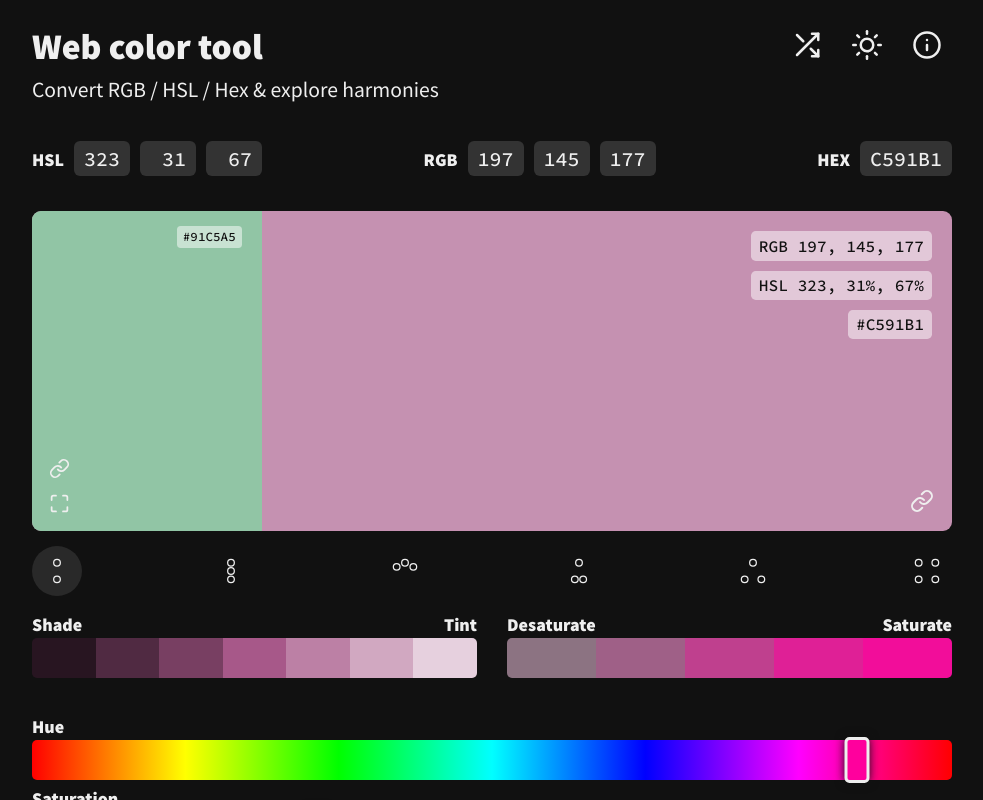
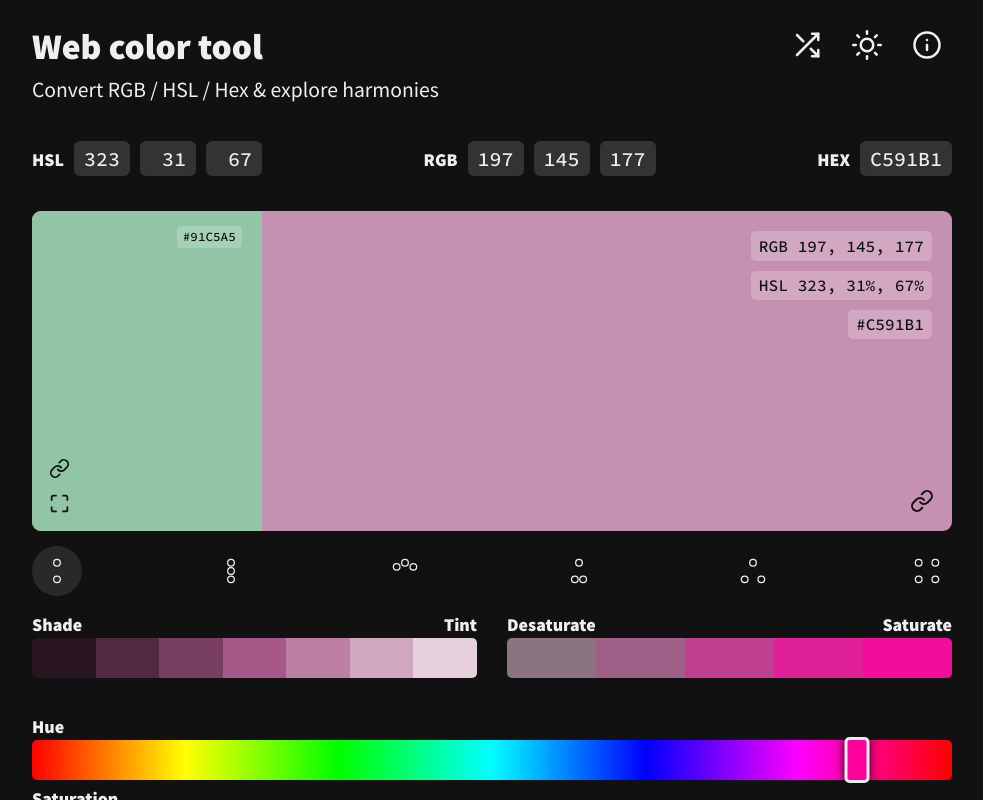
Before and after one commit to murbar/web-color-tool, a React (Create React App) app: page / in a window 1280 px wide. Both pictures are taken after a click on the button 205 px from the left and 571 px from the top of the page. Shown: the top 800 px of the page, without its empty margins (148-1131 px from the left). Built offline with nearby package versions, Linux system fonts and the light colour scheme.

Commit message:
Dynamically adjust label and button colors

```diff
--- a/src/components/ColorValues.js
+++ b/src/components/ColorValues.js
@@ -3,7 +3,7 @@ import styled from 'styled-components';
 import colorConvert from 'colorConvert';
 import { animated, useSpring } from 'react-spring';
 import { CopyToClipboard } from 'react-copy-to-clipboard';
-import { recordGAEvent } from 'helpers';
+import { recordGAEvent, isBright } from 'helpers';
 
 const StyledDiv = styled.div`
   display: flex;
@@ -17,8 +17,9 @@ const StyledDiv = styled.div`
     padding: 0.4em 0.5em;
     line-height: 1;
     font-family: ${p => p.theme.fontFixed};
-    background: ${p => p.theme.previewOverlayColor};
-    color: ${p => p.theme.backgroundColor};
+    background: ${p =>
+      p.isBright ? p.theme.preview.brightOverlayBg : p.theme.preview.darkOverlayBg};
+    color: ${p => (p.isBright ? p.theme.colors.offBlack : p.theme.colors.offWhite)};
     border-radius: 0.3em;
     cursor: copy;
   }
@@ -54,7 +55,7 @@ export default function ColorValues({ colorValues, addMessage }) {
   };
 
   return (
-    <StyledDiv>
+    <StyledDiv isBright={isBright(...colorValues.rgb)}>
       <CopyOnClick string={cssStrings.rgb} addMessage={addMessage}>
         RGB
         <animated.span>
--- a/src/components/HarmonyDisplay.js
+++ b/src/components/HarmonyDisplay.js
@@ -3,7 +3,7 @@ import styled, { css } from 'styled-components';
 import colorConvert from 'colorConvert';
 import breakpoints from 'styles/breakpoints';
 import { useSpring, animated } from 'react-spring';
-import { trueMod, recordGAEvent } from 'helpers';
+import { trueMod, recordGAEvent, isBright } from 'helpers';
 import { harmonyConstants } from 'config';
 import IconButton from 'components/common/IconButton';
 import { ReactComponent as MaxIcon } from 'icons/maximize.svg';
@@ -37,8 +37,9 @@ const SwatchStyles = styled.div`
   > span {
     padding: 0.25em 0.5em;
     border-radius: 0.3em;
-    background: ${p => p.theme.previewOverlayColor};
-    color: ${p => p.theme.backgroundColor};
+    background: ${p =>
+      p.isBright ? p.theme.preview.brightOverlayBg : p.theme.preview.darkOverlayBg};
+    color: ${p => (p.isBright ? p.theme.colors.offBlack : p.theme.colors.offWhite)};
     font-family: ${p => p.theme.fontFixed};
     font-size: 0.7em;
     cursor: copy;
@@ -53,6 +54,9 @@ const Buttons = styled.div`
   left: 1rem;
   transform: scale(0.7);
   transform-origin: left bottom;
+  svg {
+    color: ${p => (p.isBright ? p.theme.colors.offBlack : p.theme.colors.offWhite)};
+  }
   ${IconButton} {
     margin: 0;
   }
@@ -64,6 +68,7 @@ const Buttons = styled.div`
 
 const Swatch = ({ hex, setColor, addMessage }) => {
   const [r, g, b] = colorConvert.hex.toRgb(hex);
+  const isBrightBg = isBright(r, g, b);
   const valuesSpring = useSpring({
     config: { duration: 400 },
     rgb: [r, g, b]
@@ -75,7 +80,7 @@ const Swatch = ({ hex, setColor, addMessage }) => {
   const link = `${publicURL}/hex/${hex}`;
 
   return (
-    <AnimatedSwatch style={backgroundSpring}>
+    <AnimatedSwatch style={backgroundSpring} isBright={isBrightBg}>
       <CopyToClipboard
         text={`#${hex}`}
         onCopy={() => {
@@ -90,7 +95,7 @@ const Swatch = ({ hex, setColor, addMessage }) => {
           </animated.span>
         </span>
       </CopyToClipboard>
-      <Buttons>
+      <Buttons isBright={isBrightBg}>
         <IconButton
           title="Set base color"
           onClick={() => {
@@ -156,7 +161,7 @@ const getTetradicValues = ([h, s, l]) => {
 };
 
 export default function HarmonyDisplay({ colorValues, showing, setColor, addMessage }) {
-  const { hsl } = colorValues;
+  const { hsl, rgb } = colorValues;
 
   // key must be index for spring animations to work
   return (
--- a/src/components/Preview.js
+++ b/src/components/Preview.js
@@ -38,6 +38,10 @@ const LinkToStyles = styled.div`
   left: 1rem;
   transform: scale(0.8);
   transform-origin: left bottom;
+  svg {
+    color: ${p => (p.isBright ? p.theme.colors.offBlack : p.theme.colors.offWhite)};
+  }
+
   ${breakpoints.tablet(css`
     right: 0;
     bottom: 1rem;
@@ -46,11 +50,11 @@ const LinkToStyles = styled.div`
   `)}
 `;
 
-const LinkTo = ({ hex, addMessage }) => {
+const LinkTo = ({ hex, addMessage, isBright }) => {
   const link = `${publicURL}/hex/${hex}`;
 
   return (
-    <LinkToStyles>
+    <LinkToStyles isBright={isBright}>
       <CopyToClipboard
         text={link}
         onCopy={() => {
@@ -66,7 +70,7 @@ const LinkTo = ({ hex, addMessage }) => {
   );
 };
 
-const Message = styled.div`
+const CopyMessage = styled.div`
   position: absolute;
   top: 50%;
   left: 0;
@@ -74,13 +78,14 @@ const Message = styled.div`
   text-align: center;
   pointer-events: none;
   font-weight: bold;
-  color: ${p => (p.isBright ? 'black' : 'white')};
+  color: ${p => (p.isBright ? p.theme.colors.offBlack : p.theme.colors.offWhite)};
 `;
 
 export default function Preview({ colorValues, setColor }) {
   const [showingHarmony, setShowingHarmony] = useState(null);
-  const userMessages = useExpiresArray();
+  const userMessages = useExpiresArray([], 2000);
   const lastMessage = userMessages.count ? userMessages.items[userMessages.count - 1].data : null;
+  const isBrightBg = isBright(...colorValues.rgb);
   const rgbCSS = colorConvert.rgb.toCSS(colorValues.rgb);
   const color = useSpring({
     config: { duration: 400 },
@@ -91,14 +96,14 @@ export default function Preview({ colorValues, setColor }) {
     <Container>
       <ColorDisplay style={color}>
         <ColorValues colorValues={colorValues} addMessage={userMessages.add} />
-        {lastMessage && <Message isBright={isBright(...colorValues.rgb)}>{lastMessage}</Message>}
+        {lastMessage && <CopyMessage isBright={isBrightBg}>{lastMessage}</CopyMessage>}
         <HarmonyDisplay
           colorValues={colorValues}
           showing={showingHarmony}
           setColor={setColor}
           addMessage={userMessages.add}
         />
-        <LinkTo hex={colorValues.hex} addMessage={userMessages.add} />
+        <LinkTo hex={colorValues.hex} addMessage={userMessages.add} isBright={isBrightBg} />
       </ColorDisplay>
       <HarmonyToggle showing={showingHarmony} setShowing={setShowingHarmony} />
     </Container>
--- a/src/styles/themes.js
+++ b/src/styles/themes.js
@@ -8,13 +8,16 @@ const colors = {
 const common = {
   font: `'Source Sans Pro', sans-serif;`,
   fontFixed: `'Source Code Pro', monospace;`,
-  highlightColor: 'hsl(168, 81%, 56%)'
+  highlightColor: 'hsl(168, 81%, 56%)',
+  preview: {
+    darkOverlayBg: 'rgba(0, 0, 0, 0.2)',
+    brightOverlayBg: 'rgba(255, 255, 255, 0.2)'
+  }
 };
 
 const dark = {
   backgroundColor: colors.offBlack,
   textColor: colors.offWhite,
-  previewOverlayColor: 'rgba(255, 255, 255, 0.5)',
   buttonHighlightColor: 'rgba(255, 255, 255, 0.1)',
   fullScreenModalBgColor: 'rgba(255,255,255, 0.9)',
   inputColor: colors.darkGrey,
@@ -32,7 +35,6 @@ const dark = {
 const light = {
   backgroundColor: colors.offWhite,
   textColor: colors.offBlack,
-  previewOverlayColor: 'rgba(0, 0, 0, 0.5)',
   buttonHighlightColor: 'rgba(0, 0, 0, 0.1)',
   fullScreenModalBgColor: 'rgba(0, 0, 0, 0.85)',
   inputColor: colors.lightGrey,
```
